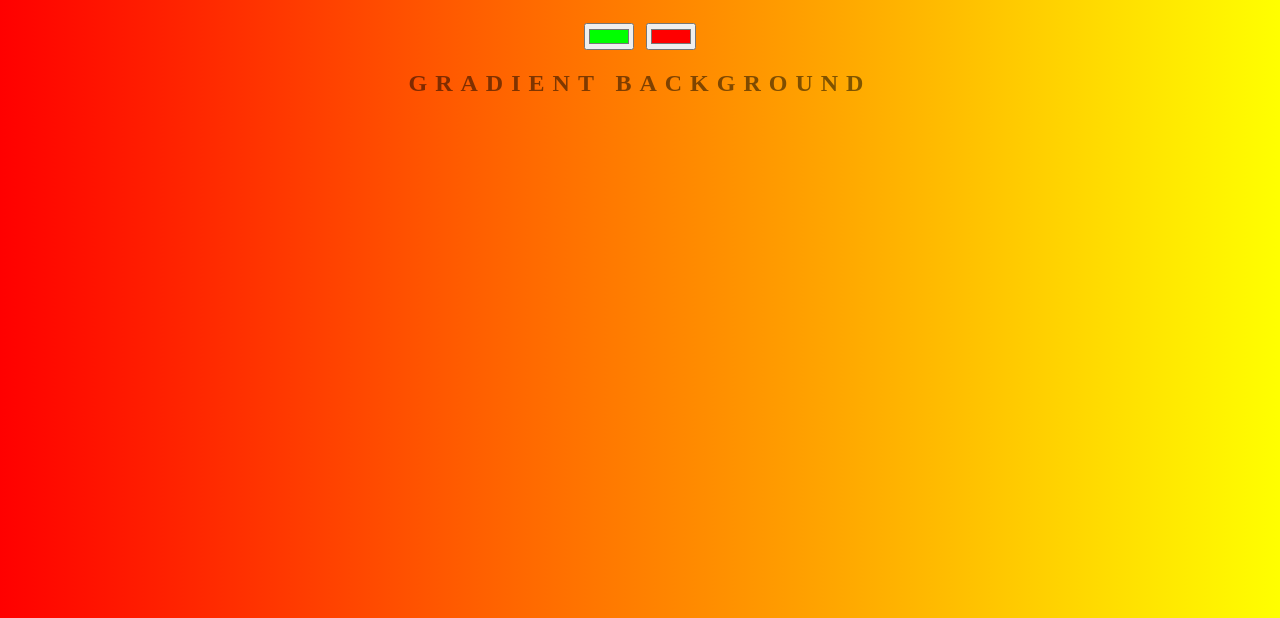
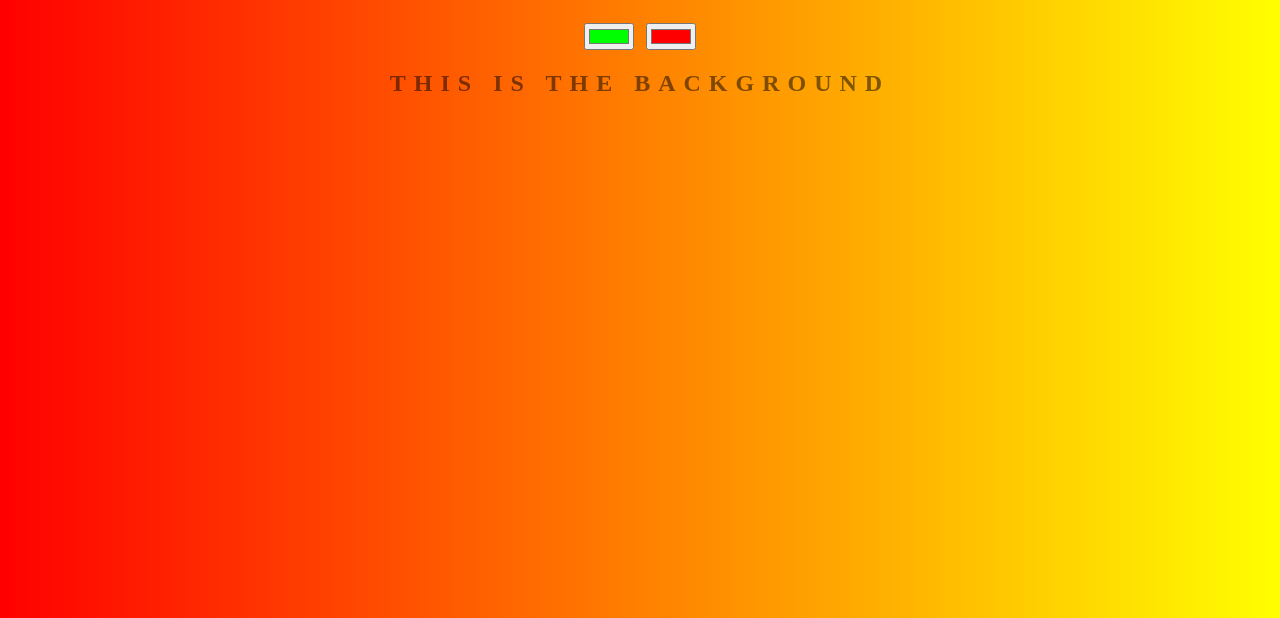
Before and after one commit to githubannnn/background-generator, a plain HTML site: page index.html in a window 1280 px wide. Shown: the part 182-800 px from the top of the page. Drawn offline with Linux system fonts and the light colour scheme.

Commit message:
changing text

```diff
--- a/index.html
+++ b/index.html
@@ -8,7 +8,7 @@
 	<h1>Background Generator</h1>
 	<input class="color1" type="color" name="color1" value="#00ff00">
 	<input class="color2" type="color" name="color2" value="#ff0000">
-	<h2>Gradient Background</h2>
+	<h2>This is the background</h2>
 	<h3></h3>
 	<script type="text/javascript" src="script.js"></script>
 </body>
```
